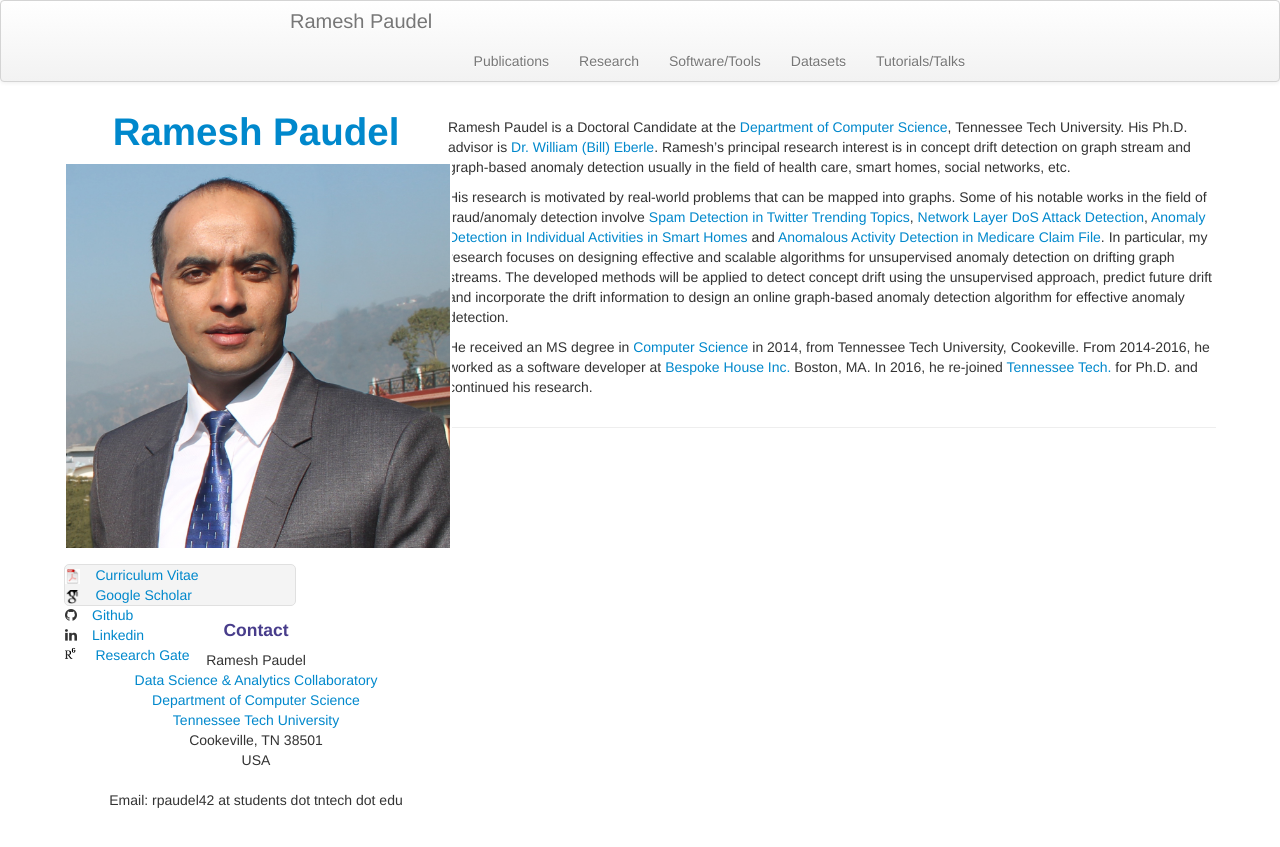
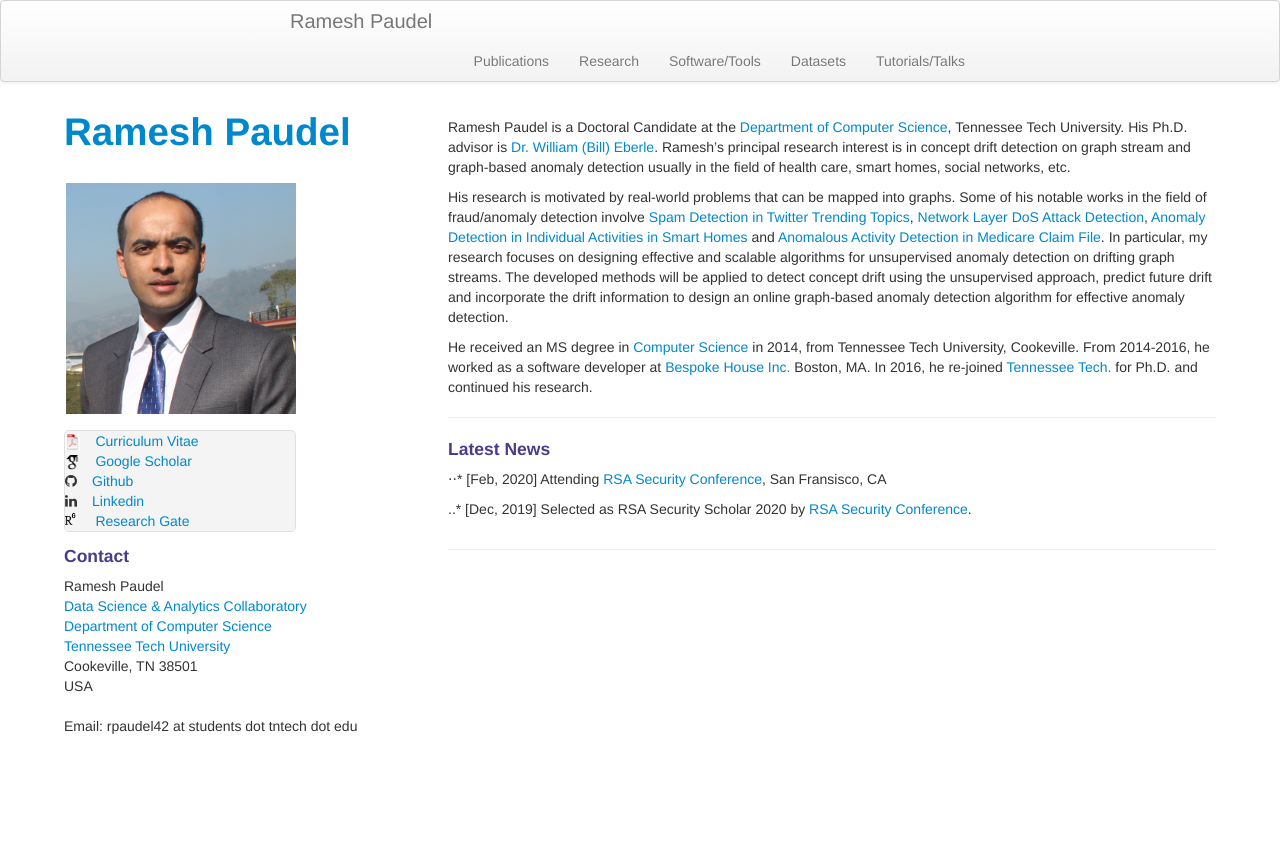
Before and after one commit to rpaudel42/rpaudel42.github.io, a Jekyll site: the page built from index.md, in a window 1280 px wide. Shown: the top 847 px of the page. Built offline with Jekyll 4.4.1, drawn with Linux system fonts in a browser that asks for light colours; nearby versions of some CDN libraries.

Commit message:
setting new home page

```diff
--- a/_includes/themes/twitter/default.html
+++ b/_includes/themes/twitter/default.html
@@ -50,7 +50,7 @@
 
       <!--<img src="{{ BASE_PATH }}/assets/pics/profilepic.jpg" alt="Profile Pic">-->
       <a href="{{ BASE_PATH }}/assets/pics/profilepic.jpg">
-        <img src="{{ BASE_PATH }}/assets/pics/profilepic.jpg"
+        <img class="profile-pic" src="{{ BASE_PATH }}/assets/pics/profilepic.jpg"
              title="Ramesh Paudel" alt="Ramesh Paudel"/></a>
 
       <ul class="downloads">
--- a/assets/themes/twitter/css/style.css
+++ b/assets/themes/twitter/css/style.css
@@ -74,13 +74,17 @@
   color: #FFF; }
 
 
+.profile-pic{
+  max-width: 60% !important;
+  margin-top: 5%;
+}
+
 header {
   width: 30%;
   float: left;
   position: fixed;
   -webkit-font-smoothing: subpixel-antialiased;
   margin-left: 5%;
-  text-align: center;
 }
 ul {
   display: block;
@@ -94,11 +98,9 @@ ul {
 
 ul.downloads {
   list-style: none;
-  height: 40px;
   padding: 0;
   background: #f4f4f4;
   border-radius: 5px;
   border: 1px solid #e0e0e0;
   max-width: 60%;
-  text-align: left;
 }
--- a/index.md
+++ b/index.md
@@ -12,3 +12,9 @@ His research is motivated by real-world problems that can be mapped into graphs.
 
 He received an MS degree in [Computer Science](http://www.csc.tntech.edu)
 in 2014, from Tennessee Tech University, Cookeville. From 2014-2016, he worked as a software developer at [Bespoke House Inc.](http://bespoke.house) Boston, MA. In 2016, he re-joined [Tennessee Tech.](https://www.tntech.edu) for Ph.D. and continued his research.
+
+---
+#### Latest News
+⋅⋅* [Feb, 2020] Attending [RSA Security Conference](https://www.rsaconference.com/), San Fransisco, CA
+
+..* [Dec, 2019] Selected as RSA Security Scholar 2020 by [RSA Security Conference](https://www.rsaconference.com/).
```
